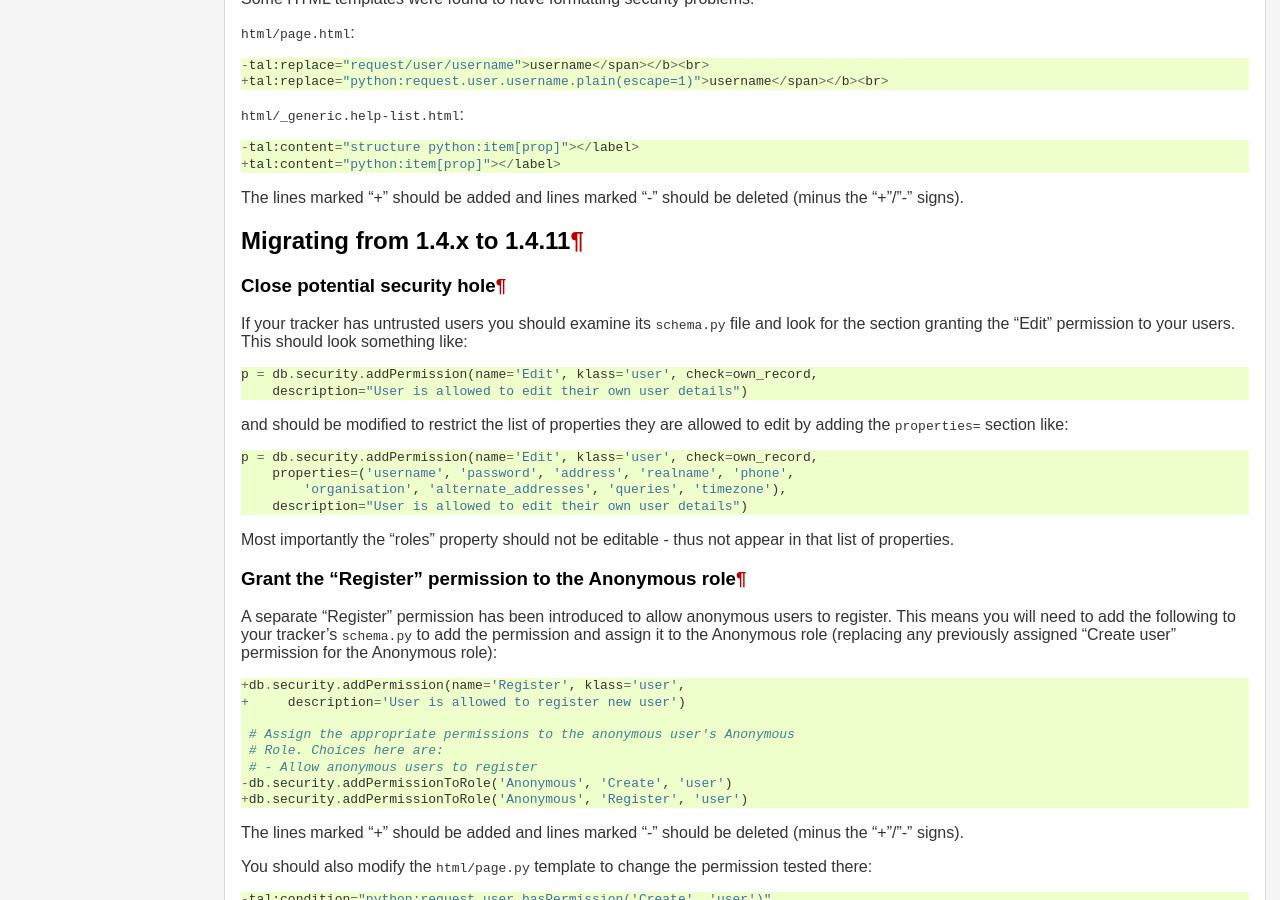
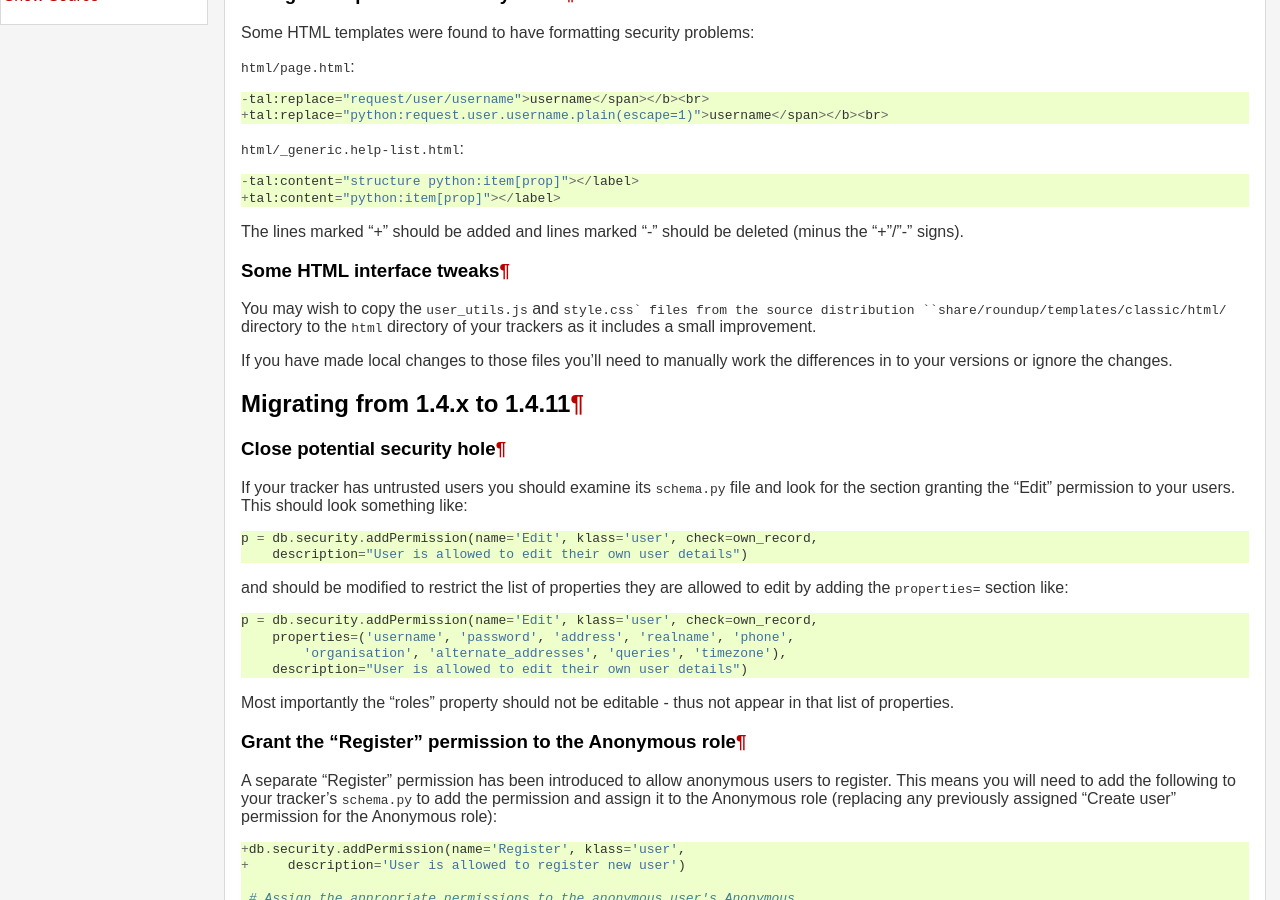
Before and after one commit to hemmecke/roundup-svn, a Sphinx documentation site: the page built from doc/upgrading.txt, in a window 1280 px wide and 900 px high, scrolled down 3589 px. Built offline with Sphinx 7.4.7, drawn with Linux system fonts in a browser that asks for light colours; pages that are not in the unit, such as notebooks, are missing from menus; some of the changed text lies outside the part shown.

Commit message:
more
git-svn-id: https://svn.roundup-tracker.org/svnroot/roundup/roundup/trunk@4425 57a73879-2fb5-44c3-a270-3262357dd7e2

```diff
--- a/doc/upgrading.txt
+++ b/doc/upgrading.txt
@@ -39,6 +39,17 @@ Some HTML templates were found to have formatting security problems:
 
 The lines marked "+" should be added and lines marked "-" should be
 deleted (minus the "+"/"-" signs).
+
+
+Some HTML interface tweaks
+--------------------------
+
+You may wish to copy the ``user_utils.js`` and ``style.css` files from the
+source distribution ``share/roundup/templates/classic/html/`` directory to the
+``html`` directory of your trackers as it includes a small improvement.
+
+If you have made local changes to those files you'll need to manually work
+the differences in to your versions or ignore the changes.
 
 
 Migrating from 1.4.x to 1.4.11
```
